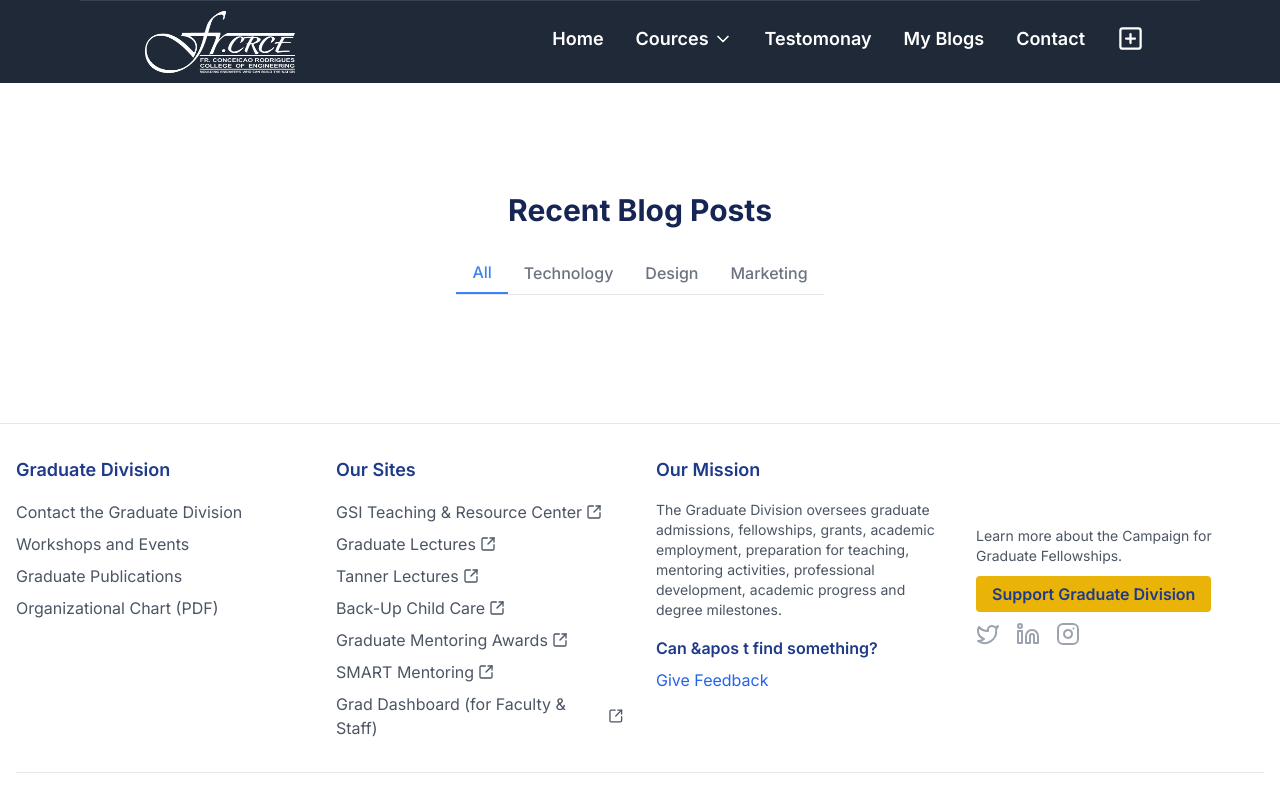
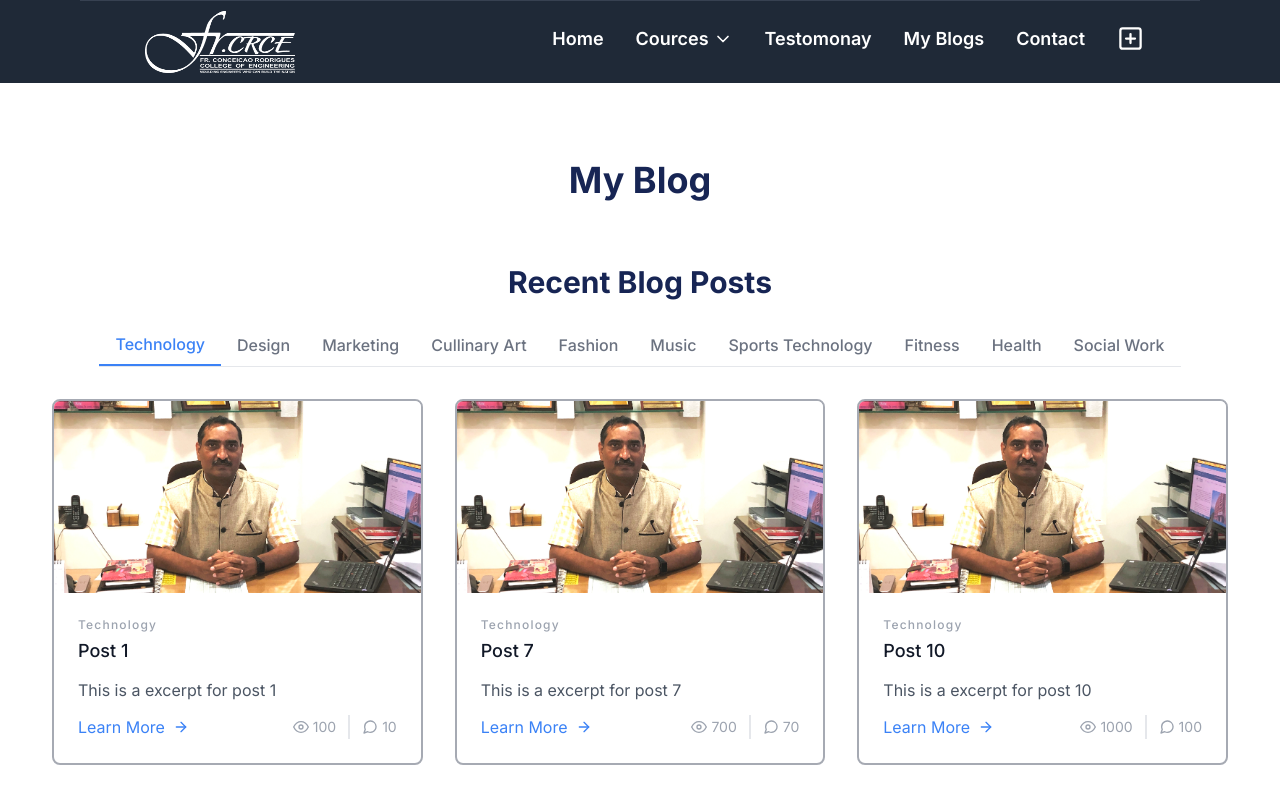
Before and after one commit to ZaneFerns360/course-scheduler, a Next.js app: page /home/home-page in a window 1280 px wide. Shown: the top 795 px of the page. Built offline with nearby package versions, Linux system fonts and the light colour scheme.

Commit message:
commit 3.01

```diff
--- a/src/app/home-page/page.tsx
+++ /dev/null
@@ -1,18 +0,0 @@
-import React from "react";
-import Navbar from "@/components/HomeNavbar";
-import BlogComponent from "@/components/blogs";
-import { posts, categories } from "@/data/blogsdata";
-
-const HomePage: React.FC = () => {
-  return (
-    <div>
-      <Navbar />
-      <h1 className="text-4xl text-blue-950 font-bold text-center my-8">
-        My Blog
-      </h1>
-      <BlogComponent posts={posts} categories={categories} />
-    </div>
-  );
-};
-
-export default HomePage;
--- a/src/app/home/home-page/page.tsx
+++ b/src/app/home/home-page/page.tsx
@@ -1,92 +1,19 @@
 import React from "react";
-
+import Navbar from "@/components/HomeNavbar";
 import BlogComponent from "@/components/blogs";
-import { comment } from "postcss";
+import { posts, categories } from "@/data/blogsdata";
 
 const HomePage: React.FC = () => {
-  const categories = ["All", "Technology", "Design", "Marketing"];
-  const posts = [
-    {
-      id: 1,
-      title: "Post 1",
-      category: "Technology",
-      excerpt: "This is a excerpt for post 1",
-      imageUrl: "https://via.placeholder.com/150",
-      views: 100,
-      comment: 10,
-    },
-    {
-      id: 2,
-      title: "Post 2",
-      category: "Design",
-      excerpt: "This is a excerpt for post 2",
-      imageUrl: "https://via.placeholder.com/150",
-      views: 200,
-      comment: 20,
-    },
-    {
-      id: 3,
-      title: "Post 3",
-      category: "Marketing",
-      excerpt: "This is a excerpt for post 3",
-      imageUrl: "https://via.placeholder.com/150",
-      views: 300,
-      comment: 30,
-    },
-    {
-      id: 4,
-      title: "Post 4",
-      category: "Technology",
-      excerpt: "This is a excerpt for post 4",
-      imageUrl: "https://via.placeholder.com/150",
-      views: 400,
-      comment: 40,
-    },
-    {
-      id: 5,
-      title: "Post 5",
-      category: "Design",
-      excerpt: "This is a excerpt for post 5",
-      date: "2021-09-05",
-      imageUrl: "https://via.placeholder.com/150",
-      views: 500,
-      comment: 50,
-    },
-    {
-      id: 6,
-      title: "Post 6",
-      category: "Marketing",
-      excerpt: "This is a excerpt for post 6",
-      date: "2021-09-06",
-      imageUrl: "https://via.placeholder.com/150",
-      views: 600,
-      comment: 60,
-    },
-    {
-      id: 7,
-      title: "Post 8",
-      category: "Design",
-      excerpt: "This is a excerpt for post 2",
-      imageUrl: "https://via.placeholder.com/150",
-      views: 200,
-      comment: 20,
-    },
-    {
-      id: 8,
-      title: "Post 9 ",
-      category: "Design",
-      excerpt: "This is a excerpt for post 2",
-      imageUrl: "https://via.placeholder.com/150",
-      views: 200,
-      comment: 20,
-    },
-
-    // Add more posts here...
-  ];
-
   return (
     <div>
-      <BlogComponent posts={posts} categories={categories} />
+      <Navbar />
+      <h1 className="text-4xl text-blue-950 font-bold text-center my-8">
+        My Blog
+      </h1>
+      <BlogComponent
+        posts={posts}
+        categories={categories}
+      />
     </div>
   );
 };
```
